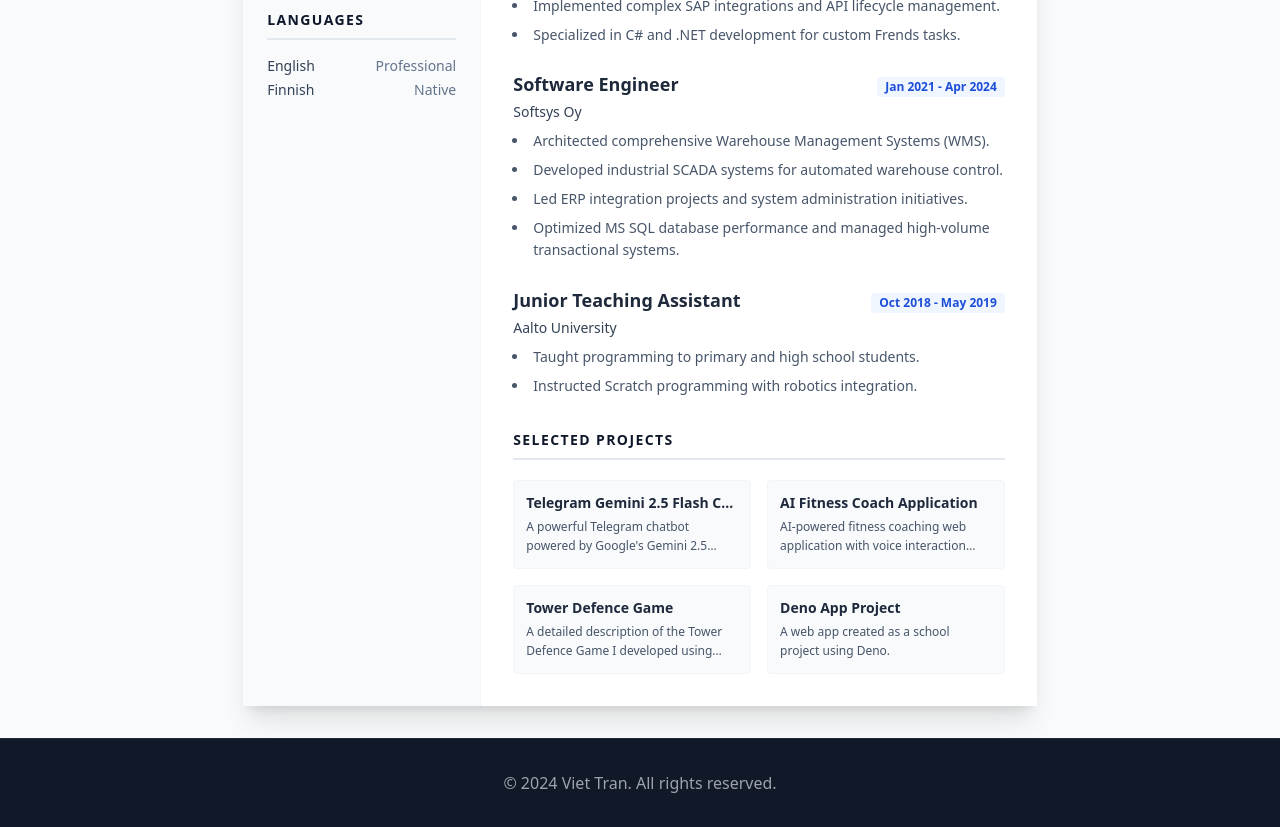
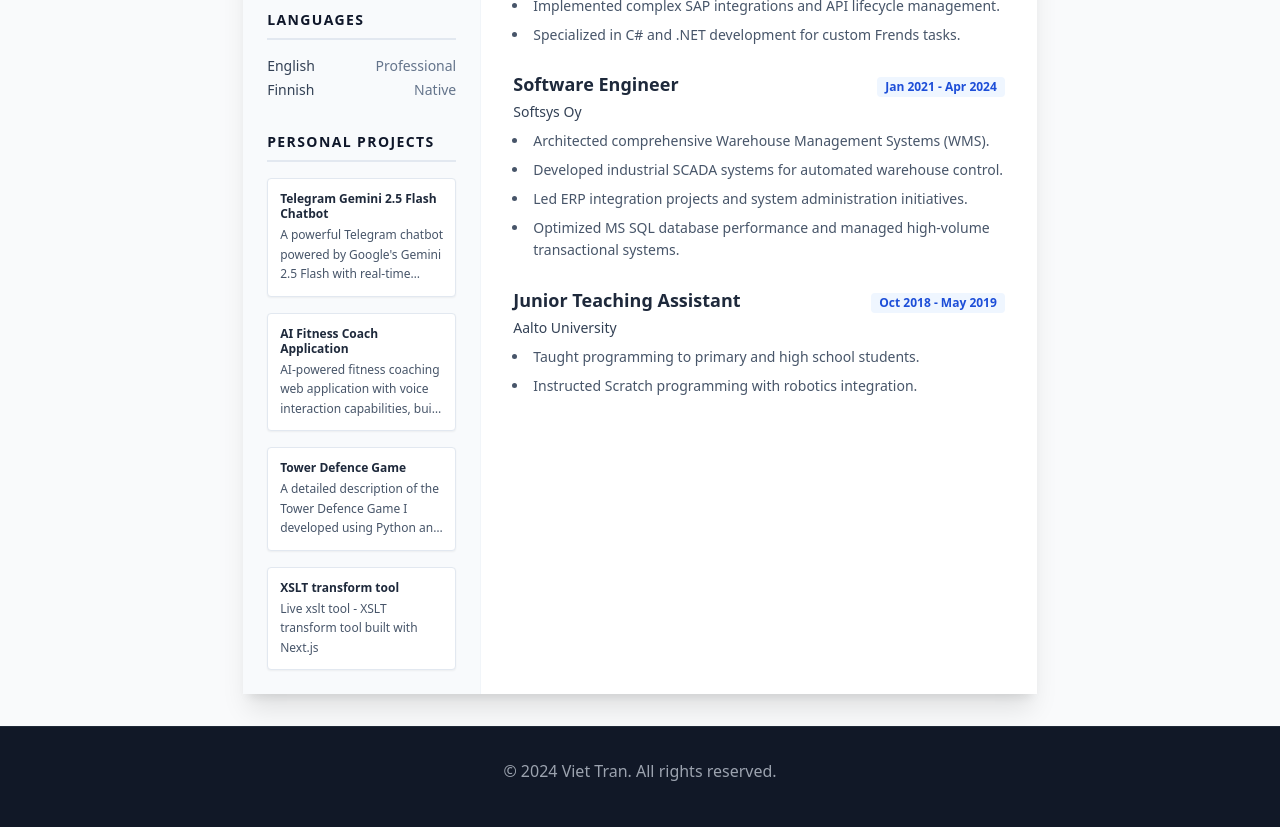
Before and after one commit to vieteri/viet-tran-portfolio, a Next.js app: page /about/cv in a window 1280 px wide. Shown: the part 1100-1927 px from the top of the page. Built offline with nearby package versions, Linux system fonts and the light colour scheme.

Commit message:
feat: refine CV layout and print styles

```diff
--- a/src/app/about/cv/CVComponent.tsx
+++ b/src/app/about/cv/CVComponent.tsx
@@ -13,6 +13,7 @@ const CVComponent = () => {
 
   const handleDownloadPDF = () => {
     setIsGeneratingPDF(true);
+    // Short timeout to ensure state updates if needed, though mostly for UI feedback
     setTimeout(() => {
       window.print();
       setIsGeneratingPDF(false);
@@ -28,11 +29,36 @@ const CVComponent = () => {
             margin: 0;
             size: A4;
           }
-          body {
+          /* Hide everything by default */
+          body * {
+            visibility: hidden;
+          }
+          /* Show only the printable CV and its children */
+          #printable-cv, #printable-cv * {
+            visibility: visible;
+          }
+          /* Position the CV content at the top-left */
+          #printable-cv {
+            position: absolute;
+            left: 0;
+            top: 0;
+            width: 210mm;
+            min-height: 297mm;
+            margin: 0;
+            padding: 0;
             background: white;
-            -webkit-print-color-adjust: exact;
-            print-color-adjust: exact;
+            box-shadow: none;
           }
+
+          /* Reset root styles that might interfere */
+          html, body {
+            background: white !important;
+            height: auto !important;
+            overflow: visible !important;
+            padding: 0 !important;
+            margin: 0 !important;
+          }
+
           .no-print {
             display: none !important;
           }
@@ -56,7 +82,7 @@ const CVComponent = () => {
       </div>
 
       {/* A4 Page Container */}
-      <div className="mx-auto bg-white shadow-xl print:shadow-none w-[210mm] min-h-[297mm] overflow-hidden flex flex-col print:w-full font-sans text-gray-800">
+      <div id="printable-cv" className="mx-auto bg-white shadow-xl print:shadow-none w-[210mm] min-h-[297mm] overflow-hidden flex flex-col print:w-full font-sans text-gray-800">
 
         {/* Header */}
         <header className="bg-slate-900 text-white p-8 pb-10 print:bg-slate-900 print:text-white">
@@ -130,12 +156,24 @@ const CVComponent = () => {
               </div>
             </section>
 
-            <section className="mb-8 print-break-inside-avoid">
+            <section className="mb-0 print-break-inside-avoid">
               <h3 className="text-sm font-bold uppercase tracking-widest text-slate-900 border-b-2 border-slate-200 pb-2 mb-4">Languages</h3>
               <ul className="text-sm space-y-1 text-slate-700">
                 <li className="flex justify-between"><span>English</span> <span className="text-slate-500">Professional</span></li>
                 <li className="flex justify-between"><span>Finnish</span> <span className="text-slate-500">Native</span></li>
               </ul>
+            </section>
+
+            <section className="mt-8 print-break-inside-avoid">
+              <h3 className="text-sm font-bold uppercase tracking-widest text-slate-900 border-b-2 border-slate-200 pb-2 mb-4">Personal Projects</h3>
+              <div className="space-y-4">
+                {projects.filter(p => ['telegram-gemini-chatbot', 'ai-fitness-coach', 'XML-transform-tool', 'tower-defence-game'].includes(p.slug)).map((proj, i) => (
+                  <div key={i} className="bg-white p-3 rounded border border-slate-200 shadow-sm print:border-slate-300">
+                    <h4 className="text-xs font-bold text-slate-800 mb-1 leading-tight">{proj.title}</h4>
+                    <p className="text-xs text-slate-600 line-clamp-3 leading-relaxed">{proj.description}</p>
+                  </div>
+                ))}
+              </div>
             </section>
           </aside>
 
@@ -171,17 +209,7 @@ const CVComponent = () => {
               </div>
             </section>
 
-            <section className="print-break-inside-avoid">
-              <h3 className="text-sm font-bold uppercase tracking-widest text-slate-900 border-b-2 border-slate-200 pb-2 mb-5">Selected Projects</h3>
-              <div className="grid grid-cols-2 gap-4">
-                {projects.slice(0, 4).map((proj, i) => (
-                  <div key={i} className="bg-slate-50 p-3 rounded border border-slate-100">
-                    <h4 className="text-sm font-bold text-slate-800 mb-1 truncate">{proj.title}</h4>
-                    <p className="text-xs text-slate-600 line-clamp-2 leading-relaxed">{proj.description}</p>
-                  </div>
-                ))}
-              </div>
-            </section>
+
           </main>
         </div>
       </div>
```
